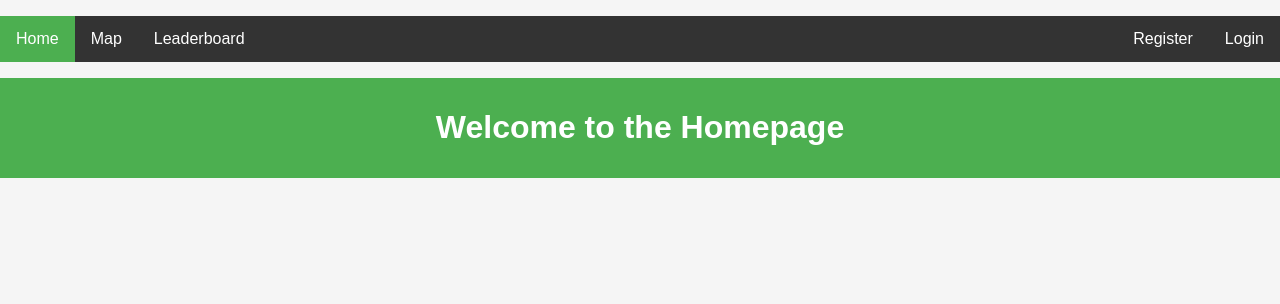
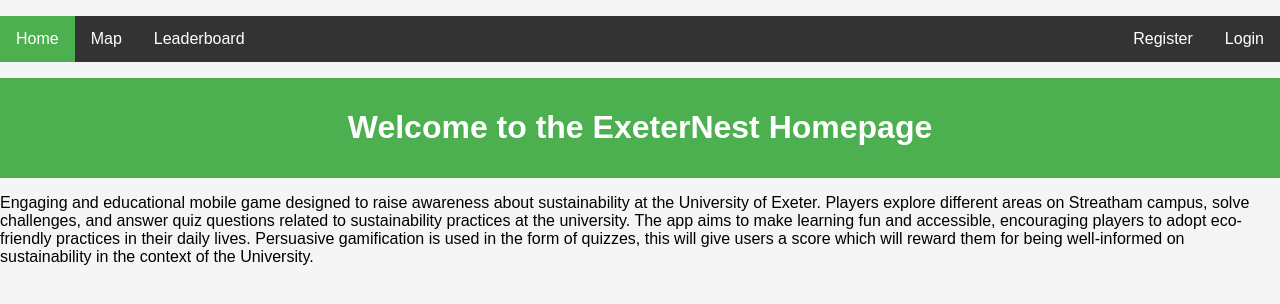
Before and after one commit to JamesGower0/ECM-2434, a Django app: page /home/ in a window 1280 px wide. Shown: the top 304 px of the page. Run offline with Django 5.2, Linux system fonts and the light colour scheme.

Commit message:
Update home.html
added the description from the product doc. to the homepage

```diff
--- a/groupproject/application/templates/home.html
+++ b/groupproject/application/templates/home.html
@@ -32,7 +32,17 @@
 </head>
 <body>
   <header>
-    <h1>Welcome to the Homepage</h1>
+    <h1>Welcome to the ExeterNest Homepage</h1>
   </header>
+  <body>
+    <p> Engaging and educational mobile game designed to raise awareness about
+sustainability at the University of Exeter. Players explore different areas on
+Streatham campus, solve challenges, and answer quiz questions related to
+sustainability practices at the university. The app aims to make learning fun and
+accessible, encouraging players to adopt eco-friendly practices in their daily lives.
+Persuasive gamification is used in the form of quizzes, this will give users a score
+which will reward them for being well-informed on sustainability in the context of
+the University.</p>
+  </body>
 </body>
 </html>
```
